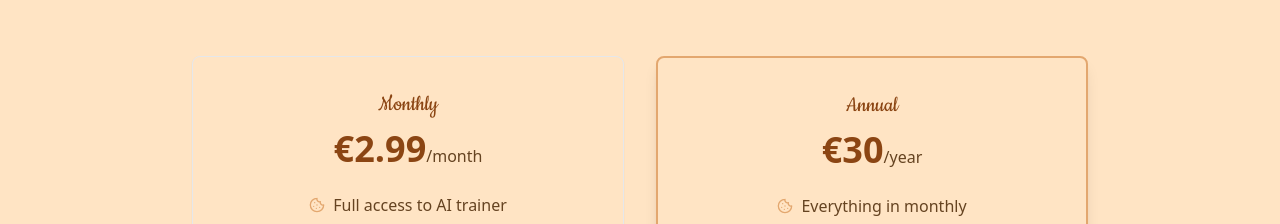
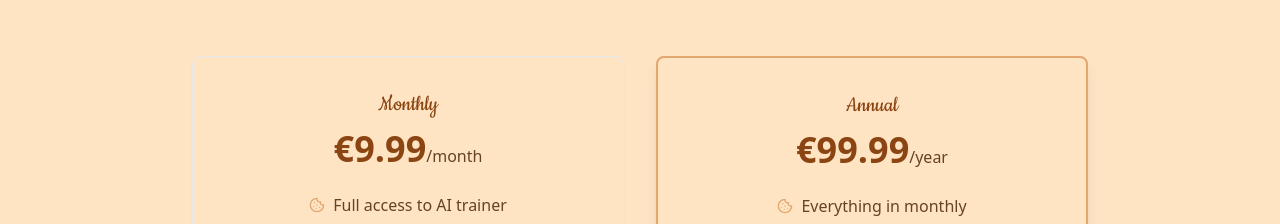
Before and after one commit to CookiesChess/website, a React (Vite) app: page / in a window 1280 px wide. Shown: the part 1420-1644 px from the top of the page. Built offline with nearby package versions, Linux system fonts and the light colour scheme.

Commit message:
Update subscription prices
Update monthly and annual subscription prices.

```diff
--- a/src/pages/Index.tsx
+++ b/src/pages/Index.tsx
@@ -109,7 +109,7 @@ const Index = () => {
             <div className="grid grid-cols-1 md:grid-cols-2 gap-8 max-w-4xl mx-auto">
               <PricingCard
                 title="Monthly"
-                price="2.99"
+                price="9.99"
                 period="month"
                 features={[
                   "Full access to AI trainer",
@@ -121,7 +121,7 @@ const Index = () => {
               />
               <PricingCard
                 title="Annual"
-                price="30"
+                price="99.99"
                 period="year"
                 features={[
                   "Everything in monthly",
```
